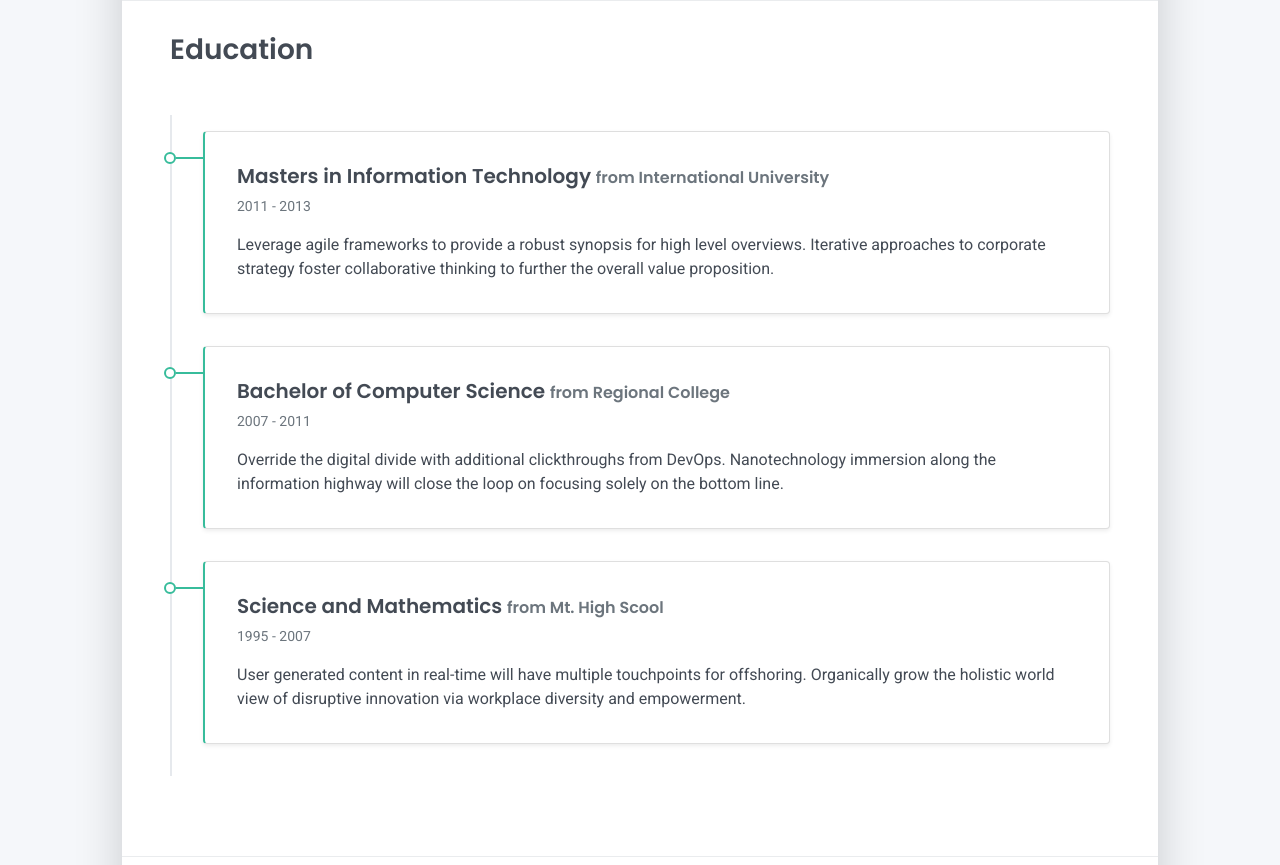
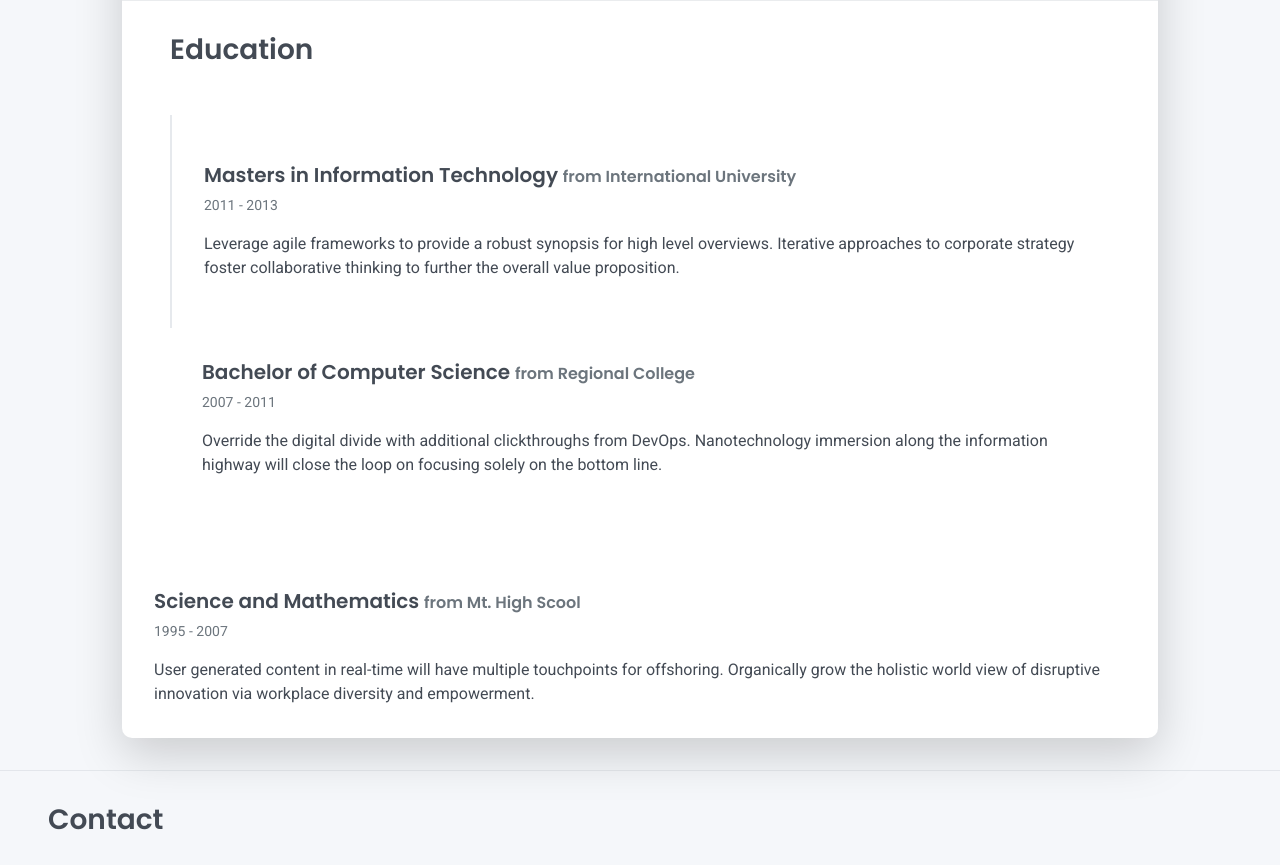
Before and after one commit to woonkruu/CVBorjaPerez, a plain HTML site: page Examen_GIT_2022-master/index.html in a window 1280 px wide. Shown: the part 1740-2605 px from the top of the page. Drawn offline with Linux system fonts and the light colour scheme.

```diff
--- a/Examen_GIT_2022-master/index.html
+++ b/Examen_GIT_2022-master/index.html
@@ -169,21 +169,21 @@
   <div class="education-section px-3 px-lg-4 pb-4">
     <h2 class="h3 mb-4">Education</h2>
     <div class="timeline">
-      <div class="timeline-card timeline-card-success card shadow-sm">
+
         <div class="card-body">
           <div class="h5 mb-1">Masters in Information Technology <span class="text-muted h6">from International University</span></div>
           <div class="text-muted text-small mb-2">2011 - 2013</div>
           <div>Leverage agile frameworks to provide a robust synopsis for high level overviews. Iterative approaches to corporate strategy foster collaborative thinking to further the overall value proposition.</div>
         </div>
       </div>
-      <div class="timeline-card timeline-card-success card shadow-sm">
+
         <div class="card-body">
           <div class="h5 mb-1">Bachelor of Computer Science <span class="text-muted h6">from Regional College</span></div>
           <div class="text-muted text-small mb-2">2007 - 2011</div>
           <div>Override the digital divide with additional clickthroughs from DevOps. Nanotechnology immersion along the information highway will close the loop on focusing solely on the bottom line.</div>
         </div>
       </div>
-      <div class="timeline-card timeline-card-success card shadow-sm">
+
         <div class="card-body">
           <div class="h5 mb-1">Science and Mathematics <span class="text-muted h6">from Mt. High Scool</span></div>
           <div class="text-muted text-small mb-2">1995 - 2007</div>
```
